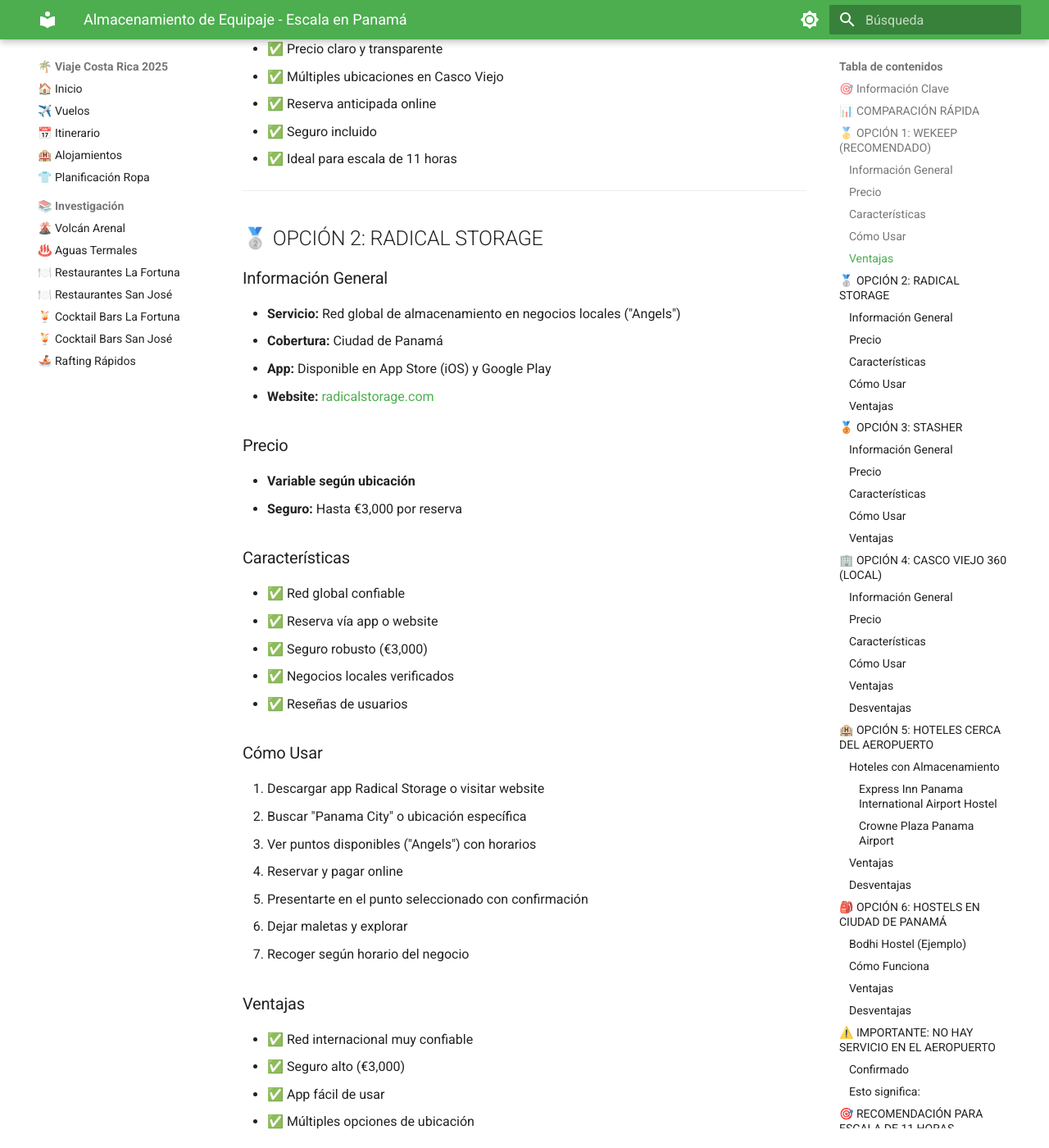
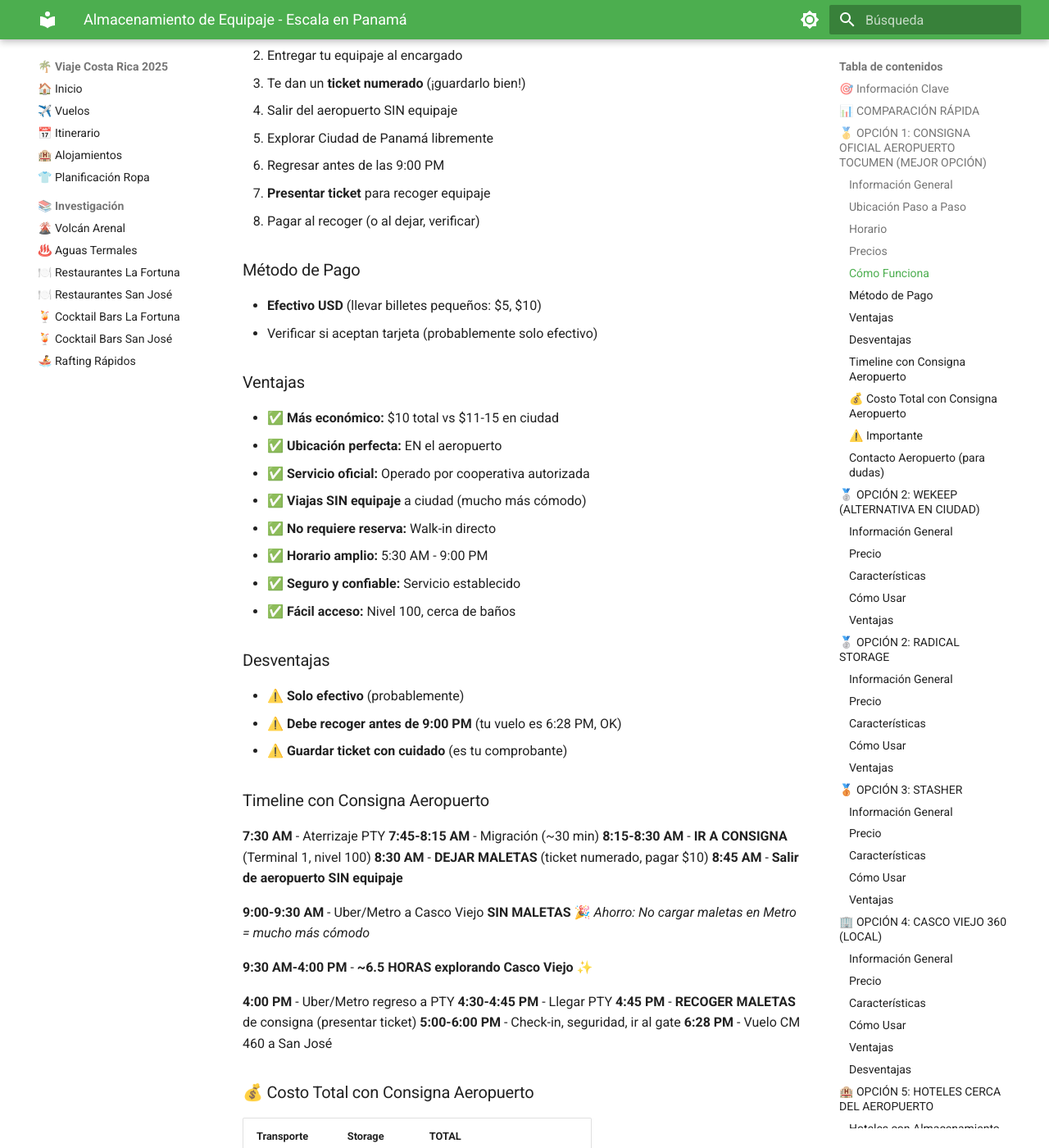
Before and after one commit to jvelez79/costa-rica, an MkDocs documentation site: the page built from docs/investigacion/panama/escala-panama-equipaje.md, in a window 1280 px wide and 1400 px high, scrolled down 2081 px. Shown: the whole window at 82% size. Built offline with MkDocs 1.6.1 and Material for MkDocs 9.7.7, drawn with Linux system fonts in a browser that asks for light colours; some of the changed text lies outside the part shown.

Commit message:
Update with CONFIRMED official luggage storage at Tocumen Airport
MAJOR UPDATE: Official luggage storage EXISTS at PTY

Confirmed details:
- Location: Terminal 1, ground floor (level 100), near women's restroom
- Hours: 5:30 AM - 9:00 PM
- Prices: $5 standard bag, $6 large bag, $10 oversized items
- Operator: Cooperativa de Maleteros del Aeropuerto de Tocumen
- Walk-in service (no reservation needed)
- Ticket-based system (keep ticket to retrieve bags)

Updated recommendations:
1. BEST OPTION: Airport storage + Metro = $13 total
   - Most economical
   - Travel WITHOUT luggage to city
   - Metro much easier without bags
2. Alternative: Airport storage + Uber = $40-46
3. Backup: WeKeep in city (if storage closed)

Key advantages of airport storage:
- Cheapest option ($10 vs $11+ in city)
- Most practical (no luggage on Metro)
- Official and secure
- Perfect hours for layover
- No reservation needed

Complete timeline updated:
- 8:30 AM: Drop bags at airport ($10)
- 9:30 AM: Metro to city WITHOUT bags ($1.50)
- 4:00 PM: Metro return ($1.50)
- 4:45 PM: Pick up bags (show ticket)
- 6:28 PM: Flight to San José

Sources: Multiple verified (Reddit, TripAdvisor, official airport mentions)

🤖 Generated with [Claude Code](https://claude.com/claude-code)

Co-Authored-By: Claude <noreply@anthropic.com>

````diff
--- a/docs/investigacion/panama/escala-panama-equipaje.md
+++ b/docs/investigacion/panama/escala-panama-equipaje.md
@@ -7,11 +7,12 @@
 
 ## 🎯 Información Clave
 
-- ⚠️ **NO hay servicio oficial de almacenamiento de equipaje dentro del Aeropuerto Tocumen (PTY)**
-- ✅ Existen servicios de almacenamiento en **Ciudad de Panamá / Casco Viejo**
-- ✅ **Hoteles cercanos al aeropuerto** ofrecen almacenamiento para huéspedes
-- 💰 Precio promedio: **$5-11 por maleta por día**
-- 📱 Reserva online disponible con plataformas internacionales
+- ✅ **SÍ hay consigna oficial en el Aeropuerto Tocumen (PTY)**
+- 📍 **Ubicación:** Terminal 1, planta baja (nivel 100), cerca del baño de mujeres
+- ⏰ **Horario:** 5:30 AM - 9:00 PM
+- 💰 **Precio:** $5 USD por maleta estándar, $6 USD maleta grande
+- 👥 **Operador:** Cooperativa de Maleteros del Aeropuerto de Tocumen
+- ✅ **Alternativas:** Servicios en Ciudad de Panamá (WeKeep, Radical Storage, etc.)
 
 ---
 
@@ -19,8 +20,9 @@
 
 | Opción | Ubicación | Precio | Reserva | Recomendado |
 |--------|-----------|--------|---------|-------------|
-| **WeKeep** | Casco Viejo/Ciudad | $6-5/maleta | Online | ⭐⭐⭐⭐⭐ Mejor opción |
-| **Radical Storage** | Ciudad de Panamá | Variable | Online | ⭐⭐⭐⭐⭐ Confiable |
+| **Consigna PTY** | Terminal 1, PTY | $5-6/maleta | Walk-in | ⭐⭐⭐⭐⭐ MEJOR OPCIÓN |
+| **WeKeep** | Casco Viejo/Ciudad | $6-5/maleta | Online | ⭐⭐⭐⭐ Alternativa ciudad |
+| **Radical Storage** | Ciudad de Panamá | Variable | Online | ⭐⭐⭐⭐ Confiable |
 | **Stasher** | Ciudad de Panamá | Variable | Online | ⭐⭐⭐⭐ Buena opción |
 | **Casco Viejo 360** | Casco Viejo | No indicado | Cita previa | ⭐⭐⭐ Local |
 | **Hoteles aeropuerto** | Cerca de PTY | Incluido/Fee | Presencial | ⭐⭐⭐ Solo huéspedes |
@@ -28,7 +30,100 @@
 
 ---
 
-## 🥇 OPCIÓN 1: WEKEEP (RECOMENDADO)
+## 🥇 OPCIÓN 1: CONSIGNA OFICIAL AEROPUERTO TOCUMEN (MEJOR OPCIÓN)
+
+### Información General
+- **Servicio:** Consigna oficial del Aeropuerto Internacional de Tocumen
+- **Operador:** Cooperativa de Maleteros del Aeropuerto de Tocumen
+- **Ubicación exacta:** Terminal 1, planta baja (nivel 100)
+- **Referencia:** Cerca del baño de mujeres, después de salir de aduanas/migración
+
+### Ubicación Paso a Paso
+1. **Salir del área de aduanas** (después de recoger equipaje)
+2. **Ir a planta baja de Terminal 1** (nivel 100)
+3. **Buscar cerca del baño de mujeres**
+4. **Verás el counter de la consigna** con personal de la cooperativa
+
+### Horario
+- **Abre:** 5:30 AM
+- **Cierra:** 9:00 PM
+- ✅ **Perfecto para tu escala** (llegas 7:30 AM, sales antes de 6:28 PM)
+
+### Precios
+- **Maleta estándar:** $5 USD por día
+- **Maleta grande:** $6 USD por día
+- **Artículos muy grandes:** $10 USD (ej: tablas de surf)
+- **Total pareja (2 maletas estándar):** $10 USD
+
+### Cómo Funciona
+1. Llegar a la consigna en Terminal 1, nivel 100
+2. Entregar tu equipaje al encargado
+3. Te dan un **ticket numerado** (¡guardarlo bien!)
+4. Salir del aeropuerto SIN equipaje
+5. Explorar Ciudad de Panamá libremente
+6. Regresar antes de las 9:00 PM
+7. **Presentar ticket** para recoger equipaje
+8. Pagar al recoger (o al dejar, verificar)
+
+### Método de Pago
+- **Efectivo USD** (llevar billetes pequeños: $5, $10)
+- Verificar si aceptan tarjeta (probablemente solo efectivo)
+
+### Ventajas
+- ✅ **Más económico:** $10 total vs $11-15 en ciudad
+- ✅ **Ubicación perfecta:** EN el aeropuerto
+- ✅ **Servicio oficial:** Operado por cooperativa autorizada
+- ✅ **Viajas SIN equipaje** a ciudad (mucho más cómodo)
+- ✅ **No requiere reserva:** Walk-in directo
+- ✅ **Horario amplio:** 5:30 AM - 9:00 PM
+- ✅ **Seguro y confiable:** Servicio establecido
+- ✅ **Fácil acceso:** Nivel 100, cerca de baños
+
+### Desventajas
+- ⚠️ **Solo efectivo** (probablemente)
+- ⚠️ **Debe recoger antes de 9:00 PM** (tu vuelo es 6:28 PM, OK)
+- ⚠️ **Guardar ticket con cuidado** (es tu comprobante)
+
+### Timeline con Consigna Aeropuerto
+
+**7:30 AM** - Aterrizaje PTY
+**7:45-8:15 AM** - Migración (~30 min)
+**8:15-8:30 AM** - **IR A CONSIGNA** (Terminal 1, nivel 100)
+**8:30 AM** - **DEJAR MALETAS** (ticket numerado, pagar $10)
+**8:45 AM** - **Salir de aeropuerto SIN equipaje**
+
+**9:00-9:30 AM** - Uber/Metro a Casco Viejo **SIN MALETAS** 🎉
+*Ahorro: No cargar maletas en Metro = mucho más cómodo*
+
+**9:30 AM-4:00 PM** - **~6.5 HORAS explorando Casco Viejo** ✨
+
+**4:00 PM** - Uber/Metro regreso a PTY
+**4:30-4:45 PM** - Llegar PTY
+**4:45 PM** - **RECOGER MALETAS** de consigna (presentar ticket)
+**5:00-6:00 PM** - Check-in, seguridad, ir al gate
+**6:28 PM** - Vuelo CM 460 a San José
+
+### 💰 Costo Total con Consigna Aeropuerto
+
+| Transporte | Storage | TOTAL |
+|------------|---------|-------|
+| **Metro** ($5) | $10 | **$15** ⭐⭐⭐ MÁS ECONÓMICO |
+| **Uber** ($30-36) | $10 | **$40-46** ⭐⭐ Balance |
+
+### ⚠️ Importante
+- **Guardar ticket numerado muy bien** (en cartera, con pasaporte)
+- Tomar foto del ticket como backup
+- Verificar horario de cierre (9:00 PM)
+- Llegar antes de las 4:45 PM para recoger con calma
+- Llevar efectivo USD ($10 + propina opcional)
+
+### Contacto Aeropuerto (para dudas)
+- 📞 **+507 238-2700** / **+507 238-2600**
+- 🌐 **tocumenpanama.aero**
+
+---
+
+## 🥈 OPCIÓN 2: WEKEEP (ALTERNATIVA EN CIUDAD)
 
 ### Información General
 - **Servicio:** Plataforma de almacenamiento en comercios y hoteles verificados
@@ -232,30 +327,64 @@
 
 ---
 
-## ⚠️ IMPORTANTE: NO HAY SERVICIO EN EL AEROPUERTO
 
-### Confirmado
-- ❌ **NO hay lockers oficiales dentro de Tocumen Airport (PTY)**
-- ❌ **NO hay counter de "Left Luggage" en el aeropuerto**
-- ❌ **NO hay servicio self-service de almacenamiento**
+## 🎯 RECOMENDACIÓN PARA ESCALA DE 11 HORAS
 
-### Esto significa:
-- Debes usar servicios en la ciudad O hoteles cercanos
-- **NO puedes guardar maletas en el aeropuerto y salir a explorar**
-- Planificar almacenamiento ANTES de llegar
+### 🥇 MEJOR ESTRATEGIA: Consigna Aeropuerto + Metro
+
+**Opción más económica y práctica:**
+
+**Timeline completo:**
+
+**7:30 AM** - Aterrizaje PTY
+**7:45-8:15 AM** - Migración
+**8:15-8:30 AM** - **IR A CONSIGNA** (Terminal 1, nivel 100, cerca baño mujeres)
+**8:30 AM** - **DEJAR 2 MALETAS** → Pagar $10, recibir ticket numerado
+**8:45 AM** - Salir de aeropuerto **SIN equipaje**
+**9:00-9:30 AM** - **Metro a Casco Viejo SIN MALETAS** ($0.75 pp = $1.50 pareja)
+
+**9:30 AM-4:00 PM** - **~6.5 HORAS explorando Casco Viejo libremente** ✨
+
+**4:00 PM** - Metro regreso PTY ($0.75 pp = $1.50)
+**4:30-4:45 PM** - Llegar PTY
+**4:45 PM** - **RECOGER MALETAS** (presentar ticket)
+**5:00-6:00 PM** - Check-in, seguridad, gate
+**6:28 PM** - Vuelo CM 460 a San José
+
+**COSTO TOTAL: $10 storage + $3 metro = $13 pareja** ⭐⭐⭐
 
 ---
 
-## 🎯 RECOMENDACIÓN PARA ESCALA DE 11 HORAS
+### 🥈 ALTERNATIVA: Consigna Aeropuerto + Uber
 
-### Mejor Estrategia: WeKeep o Radical Storage en Casco Viejo
+**Si prefieres comodidad y velocidad:**
 
-**Timeline sugerido:**
+**Timeline:**
 
 **7:30 AM** - Aterrizaje PTY
-**7:45-8:15 AM** - Migración (~30 min)
-**8:15-8:30 AM** - **NO guardar equipaje en aeropuerto** (no hay servicio)
-**8:30-9:00 AM** - Salir terminal con maletas
+**8:30 AM** - **DEJAR MALETAS en consigna** ($10)
+**9:00-9:30 AM** - **Uber a Casco Viejo SIN MALETAS** ($13-18, más rápido)
+
+**9:30 AM-4:00 PM** - **~6.5 HORAS en Casco Viejo** ✨
+
+**4:00 PM** - Uber regreso ($13-18)
+**4:30 PM** - Llegar PTY
+**4:45 PM** - **RECOGER MALETAS**
+**5:00-6:00 PM** - Check-in, gate
+
+**COSTO TOTAL: $10 storage + $30-36 uber = $40-46 pareja** ⭐⭐
+
+---
+
+### 🥉 BACKUP: WeKeep en Casco Viejo (si consigna cerrada)
+
+**Solo si consigna no disponible por alguna razón:**
+
+**Timeline:**
+
+**7:30 AM** - Aterrizaje PTY
+**7:45-8:15 AM** - Migración
+**8:30-9:00 AM** - Salir terminal CON maletas
 **9:00-9:30 AM** - **Uber a Casco Viejo CON maletas** ($13-18)
 
 **9:30-10:00 AM** - **Llegar a punto WeKeep/Radical en Casco Viejo**
@@ -273,56 +402,102 @@
 
 ## 💰 COSTO COMPARACIÓN (PAREJA CON 2 MALETAS)
 
-| Opción | Costo Storage | Transporte | Total |
-|--------|---------------|------------|-------|
-| **WeKeep + Uber** | $11 | $30-36 | **$41-47** |
-| **Radical + Uber** | ~$10-15 | $30-36 | **$40-51** |
-| **Stasher + Uber** | ~$10-15 | $30-36 | **$40-51** |
-| **Hotel aeropuerto** | $65-122 | $30-36 | **$95-158** |
-| **WeKeep + Metro** | $11 | $5 | **$16** ⭐ MÁS ECONÓMICO |
+| Opción | Costo Storage | Transporte | Total | Ranking |
+|--------|---------------|------------|-------|---------|
+| **Consigna PTY + Metro** | $10 | $3 | **$13** | 🥇 MÁS ECONÓMICO |
+| **Consigna PTY + Uber** | $10 | $30-36 | **$40-46** | 🥈 Balance perfecto |
+| **WeKeep + Metro** | $11 | $3 | **$14** | Backup económico |
+| **WeKeep + Uber** | $11 | $30-36 | **$41-47** | Backup balance |
+| **Radical + Uber** | ~$10-15 | $30-36 | **$40-51** | Alternativa |
+| **Stasher + Uber** | ~$10-15 | $30-36 | **$40-51** | Alternativa |
+| **Hotel aeropuerto** | $65-122 | $30-36 | **$95-158** | ❌ Muy caro |
 
 ---
 
 ## ✅ RECOMENDACIÓN FINAL
 
-### 🥇 MEJOR OPCIÓN: WeKeep + Uber
-**Total: $41-47 para pareja (2 maletas)**
+### 🥇 PLAN RECOMENDADO: Consigna Aeropuerto PTY + Metro
 
-**Por qué:**
-- ✅ Precio claro ($6 + $5 = $11 storage)
-- ✅ Ubicación en Casco Viejo (donde vas a estar)
-- ✅ Reserva online anticipada
-- ✅ Seguro incluido
-- ✅ Uber rápido y cómodo con maletas
-- ✅ 6 horas de exploración sin equipaje
+**La mejor opción en todos los aspectos:**
 
-### 🥈 OPCIÓN ECONÓMICA: WeKeep + Metro
-**Total: $16 para pareja**
+#### Por qué usar la Consigna del Aeropuerto:
+- ✅ **MÁS ECONÓMICO:** Solo $13 total ($10 storage + $3 metro)
+- ✅ **MÁS PRÁCTICO:** Viajas SIN equipaje a ciudad
+- ✅ **MÁS CÓMODO:** Metro sin maletas es fácil (vs con maletas = pesadilla)
+- ✅ **OFICIAL Y SEGURO:** Operado por Cooperativa autorizada
+- ✅ **NO REQUIERE RESERVA:** Walk-in directo
+- ✅ **HORARIO PERFECTO:** 5:30 AM - 9:00 PM (cubre tu escala)
+- ✅ **6.5 HORAS LIBRES:** Explorar Casco Viejo sin cargar nada
 
-**Por qué:**
-- ✅ Ahorro de $25-30 vs Uber
-- ✅ Mismo servicio de storage confiable
-- ⚠️ Metro más incómodo CON maletas (múltiples transfers)
-- ⚠️ Solo recomendado si presupuesto MUY ajustado
+#### Resumen del Plan:
+```
+8:30 AM → Dejar maletas en consigna PTY ($10)
+9:30 AM → Metro a Casco Viejo SIN MALETAS ($1.50)
+4:00 PM → Metro regreso PTY ($1.50)
+4:45 PM → Recoger maletas (presentar ticket)
+6:28 PM → Vuelo a San José
+
+TOTAL: $13 pareja | 6.5 horas explorando
+```
+
+---
+
+### 🥈 SI PREFIERES UBER (más velocidad, menos ahorro)
+
+**Consigna Aeropuerto + Uber = $40-46 total**
+
+- Mismo storage en aeropuerto ($10)
+- Uber más rápido que Metro ($30-36 vs $3)
+- Ahorro de tiempo: ~30 min por trayecto
+- **Solo úsalo si:** Valoras esos 30-60 min extras y no te importa gastar $27-33 más
+
+---
+
+### 🥉 BACKUP: WeKeep en Ciudad (si consigna cerrada)
+
+**Solo si consigna no disponible:**
+- WeKeep + Metro = $14 total
+- WeKeep + Uber = $41-47 total
+- Ver secciones anteriores para detalles
 
 ---
 
 ## 📝 PASOS ANTES DEL VIAJE
 
-### Reservar Almacenamiento (1-2 semanas antes)
+### ✅ PLAN SIMPLE: Usar Consigna del Aeropuerto
 
-1. **Visitar [wekeep.app](https://wekeep.app)**
+**NO necesitas reservar nada ni llamar con anticipación**
+
+La consigna del aeropuerto es walk-in (sin reserva). Simplemente:
+
+1. **Llevar efectivo USD el día del viaje:**
+   - $10 para storage (2 maletas)
+   - Billetes pequeños ($5, $10)
+   - Opcional: $1-2 propina
+
+2. **Anotar ubicación:**
+   - Terminal 1, nivel 100 (planta baja)
+   - Cerca del baño de mujeres
+   - Después de salir de aduanas
+
+3. **Recordar:**
+   - Guardar ticket numerado MUY BIEN
+   - Tomar foto del ticket como backup
+   - Horario cierre: 9:00 PM (tu vuelo sale 6:28 PM, OK)
+
+---
+
+### 🔄 BACKUP: Solo si prefieres asegurar plan B
+
+**Opcional - Reservar WeKeep por si acaso:**
+
+Si quieres tener un plan B (aunque no es necesario):
+
+1. Visitar [wekeep.app](https://wekeep.app)
 2. Buscar "Casco Viejo, Panama City"
-3. Seleccionar punto cercano a Plaza Bolívar o Cinta Costera
-4. **Verificar horarios:** Abierto 10:00 AM - 5:00 PM domingo
-5. **Reservar para:** Domingo 23 Nov, 10:00 AM - 4:00 PM
-6. **Confirmar:** 2 maletas = $11 total
-7. Guardar confirmación en email/app
-
-### Alternativa: Radical Storage o Stasher
-- Seguir mismo proceso
-- Comparar ubicaciones y horarios
-- Elegir el más cercano a tus planes en Casco Viejo
+3. Reservar para Domingo 23 Nov, 10:00 AM - 4:00 PM
+4. 2 maletas = $11 total
+5. **Cancelar reserva** si usas consigna del aeropuerto
 
 ---
 
````
